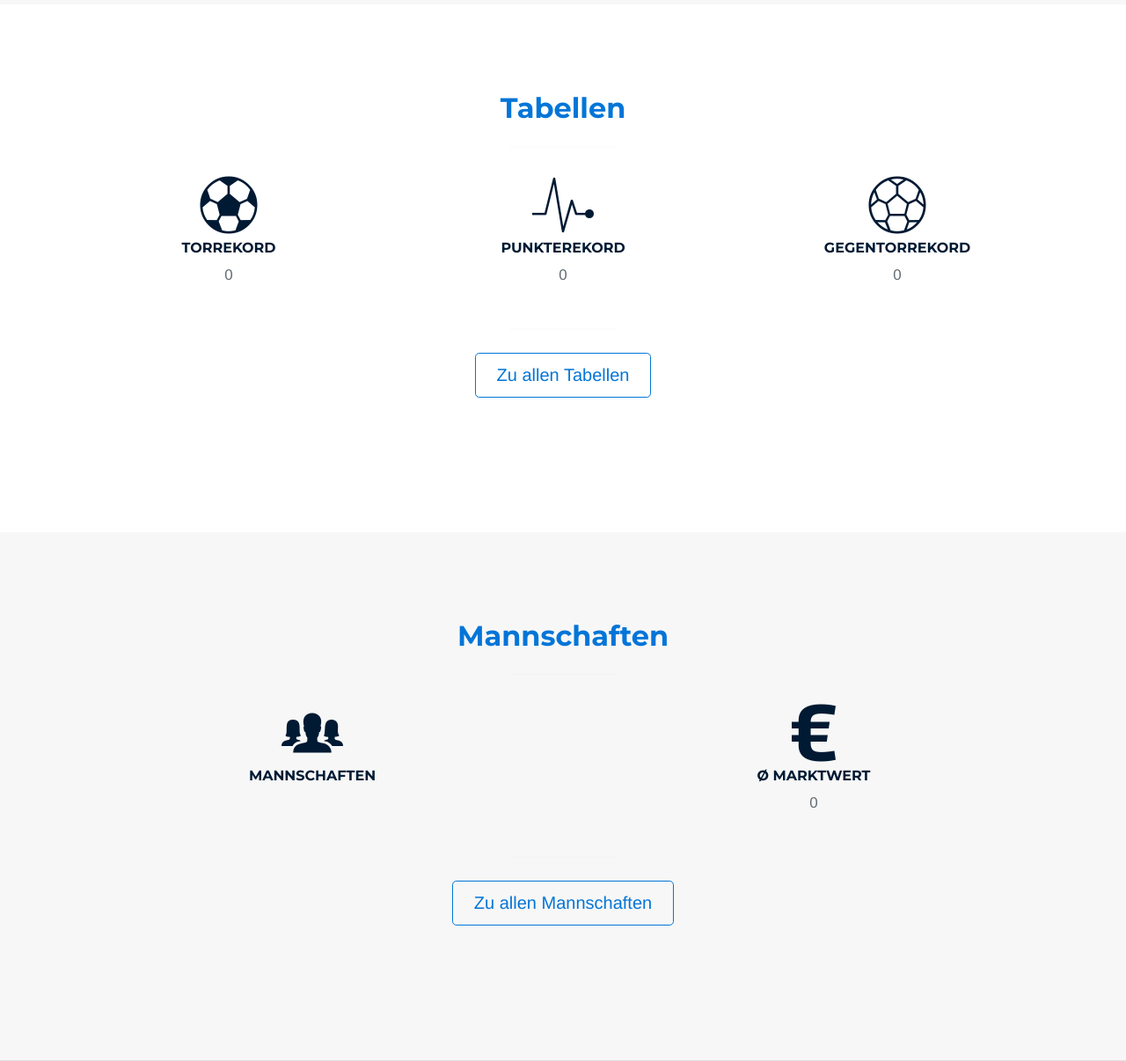
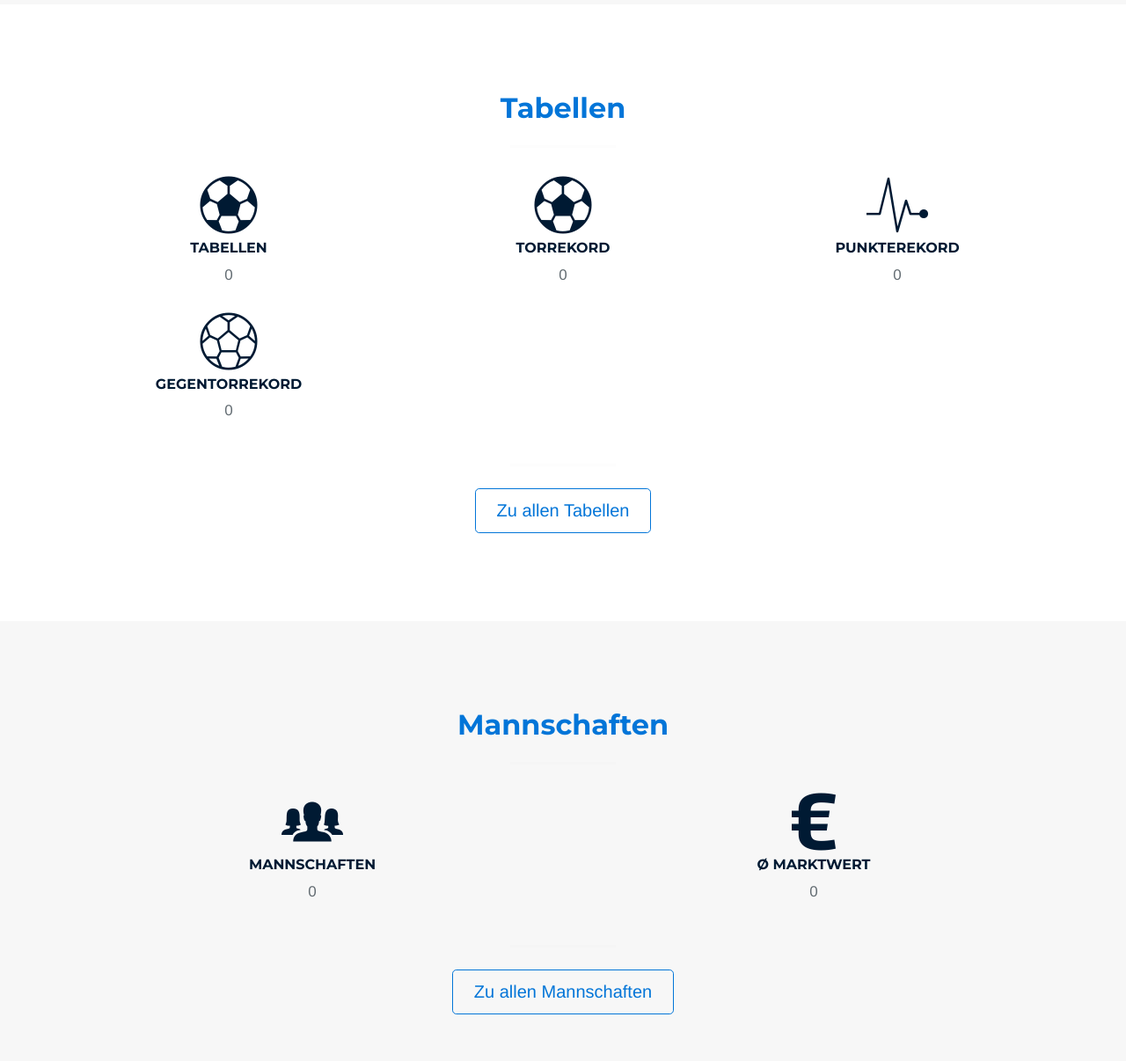
Before and after one commit to Thames1990/SoccerStatsDjango, a Django app: page / in a window 1280 px wide. Shown: the part 2595-3801 px from the top of the page at 88% size. Run offline with Django 3.2, Linux system fonts and the light colour scheme; data that the repository does not hold is empty; some libraries are stand-ins or nearby versions; some web fonts are replaced.

Commit message:
Fix index page content creation

```diff
--- a/templates/SoccerStats/index.html
+++ b/templates/SoccerStats/index.html
@@ -294,6 +294,13 @@
                 <div class="col-md-4 col-sm-6 col-12 text-center">
                     <div class="feature">
                         <i class="icon-lg ion-ios-football"></i>
+                        <h6 class="text-uppercase">Tabellen</h6>
+                        <p class="text-muted m-b-0">{{ table_count }}</p>
+                    </div>
+                </div>
+                <div class="col-md-4 col-sm-6 col-12 text-center">
+                    <div class="feature">
+                        <i class="icon-lg ion-ios-football"></i>
                         <h6 class="text-uppercase">Torrekord</h6>
                         <p class="text-muted m-b-0">{{ goals_record|default_if_none:0 }}</p>
                     </div>
@@ -369,7 +376,7 @@
                     <div class="feature">
                         <i class="icon-lg ion-ios-people"></i>
                         <h6 class="text-uppercase">Mannschaften</h6>
-                        <p class="text-muted m-b-0">{{ team.count }}</p>
+                        <p class="text-muted m-b-0">{{ team_count }}</p>
                     </div>
                 </div>
                 <div class="col-lg-6 col-md-6 text-center">
```
